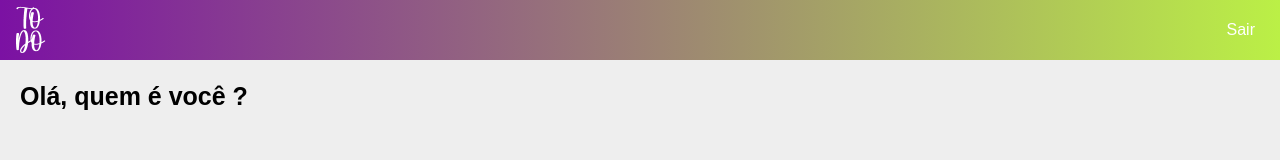
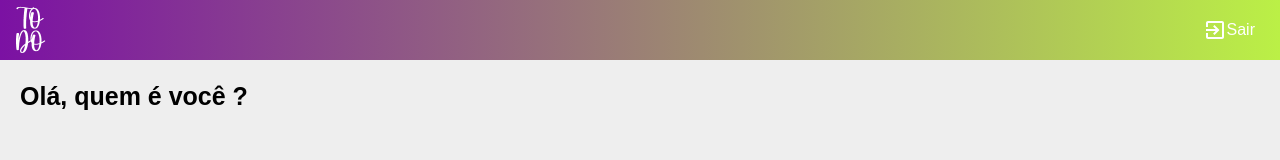
Before and after one commit to dericparra/to-do, a React (Create React App) app: page / in a window 1280 px wide. Shown: the top 160 px of the page. Built offline with nearby package versions, Linux system fonts and the light colour scheme.

Commit message:
Adcionar icons

```diff
--- a/package.json
+++ b/package.json
@@ -3,6 +3,8 @@
   "version": "0.1.0",
   "private": true,
   "dependencies": {
+    "@material-ui/core": "^4.11.4",
+    "@material-ui/icons": "^4.11.2",
     "@testing-library/jest-dom": "^5.11.4",
     "@testing-library/react": "^11.1.0",
     "@testing-library/user-event": "^12.1.10",
--- a/src/components/Header/index.js
+++ b/src/components/Header/index.js
@@ -2,6 +2,7 @@ import React from 'react'
 import { Link } from 'react-router-dom'
 
 import { AreaHeader } from './styles'
+import ExitToAppIcon from '@material-ui/icons/ExitToApp'
 
 function Header() {
   return (
@@ -11,6 +12,7 @@ function Header() {
         <div className="logout">
           {' '}
           <Link to="/" className="link">
+            <ExitToAppIcon />
             Sair
           </Link>
         </div>
--- a/src/components/Header/styles.js
+++ b/src/components/Header/styles.js
@@ -31,7 +31,9 @@ export const AreaHeader = styled.div`
   .link {
     text-decoration: none;
     color: #fff;
-
+    display: flex;
+    align-items: center;
+    justify-content: flex-end;
     &:hover {
       color: #7b11a3;
     }
```
Also changed, not shown: 1 other file (tests, documents, lock files or other folders).
